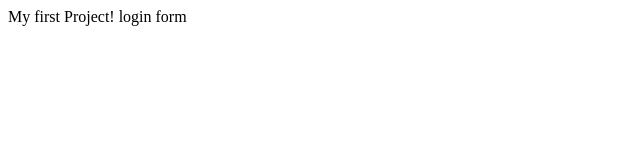
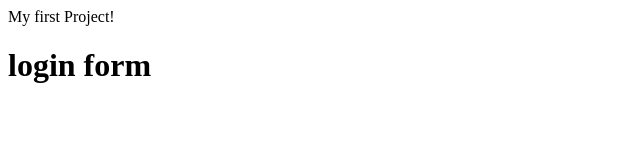
Before and after one commit to PoojaEshwar/MyProjectSample, a plain HTML site: page index.html in a window 1280 px wide. Shown: the whole page, without its empty margins (0-640 px from the left). Drawn offline with Linux system fonts and the light colour scheme.

Commit message:
Update index.html

```diff
--- a/index.html
+++ b/index.html
@@ -4,6 +4,7 @@
   </head>
   <body>
     My first Project!
-    login form
+    <h1>login form</h1>
+
     </body>
 </html>
```
